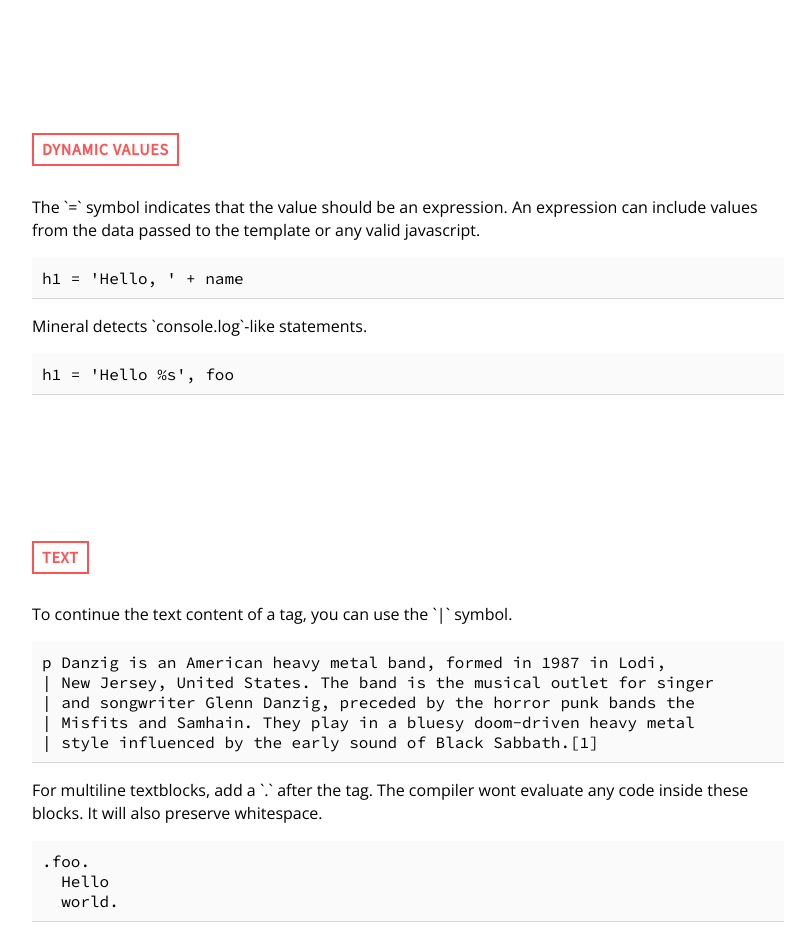
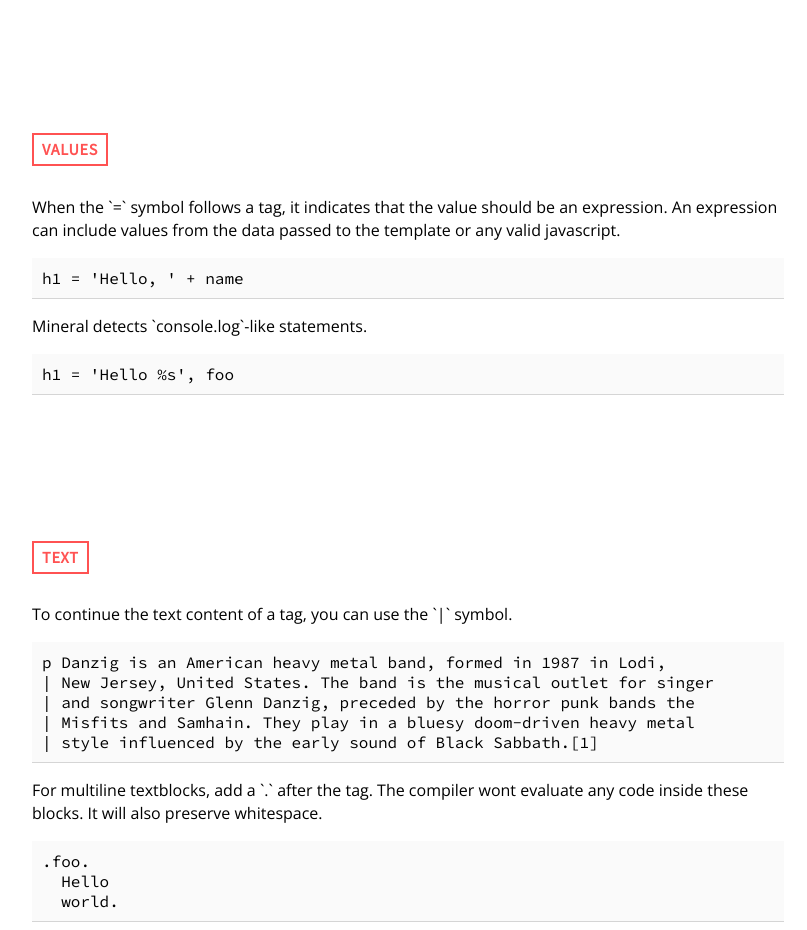
Before and after one commit to voltraco/mineral, a website: page docs/index.html in a window 1280 px wide. Shown: the part 3378-4308 px from the top of the page, without its empty margins (232-1039 px from the left). Drawn offline with nearby package versions, Linux system fonts and the light colour scheme.

Commit message:
more docs

```diff
--- a/docs/index.html
+++ b/docs/index.html
@@ -174,7 +174,7 @@ else
 </code></pre><p>while loops evaluate a javascript expression until it becomes falsey.</p><pre class="input"><code>ul
   while count--
     span.name= people[count].first
-</code></pre></section><section id="values"><a id="values" href="#values"><h2>dynamic values</h2></a><p>The `=` symbol indicates that the value should be an expression. An expression can include values from the data passed to the template or any valid javascript.</p><pre class="input"><code>h1 = &#x27;Hello, &#x27; + name
+</code></pre></section><section id="values"><a id="values" href="#values"><h2>values</h2></a><p>When the `=` symbol follows a tag, it indicates that the value should be an expression. An expression can include values from the data passed to the template or any valid javascript.</p><pre class="input"><code>h1 = &#x27;Hello, &#x27; + name
 </code></pre><p>Mineral detects `console.log`-like statements.</p><pre class="input"><code>h1 = &#x27;Hello %s&#x27;, foo
 </code></pre></section><section id="text"><a id="text" href="#text"><h2>text</h2></a><p>To continue the text content of a tag, you can use the `|` symbol.</p><pre class="input"><code>p Danzig is an American heavy metal band, formed in 1987 in Lodi,
 | New Jersey, United States. The band is the musical outlet for singer
```
Also changed, not shown: 1 other file.
